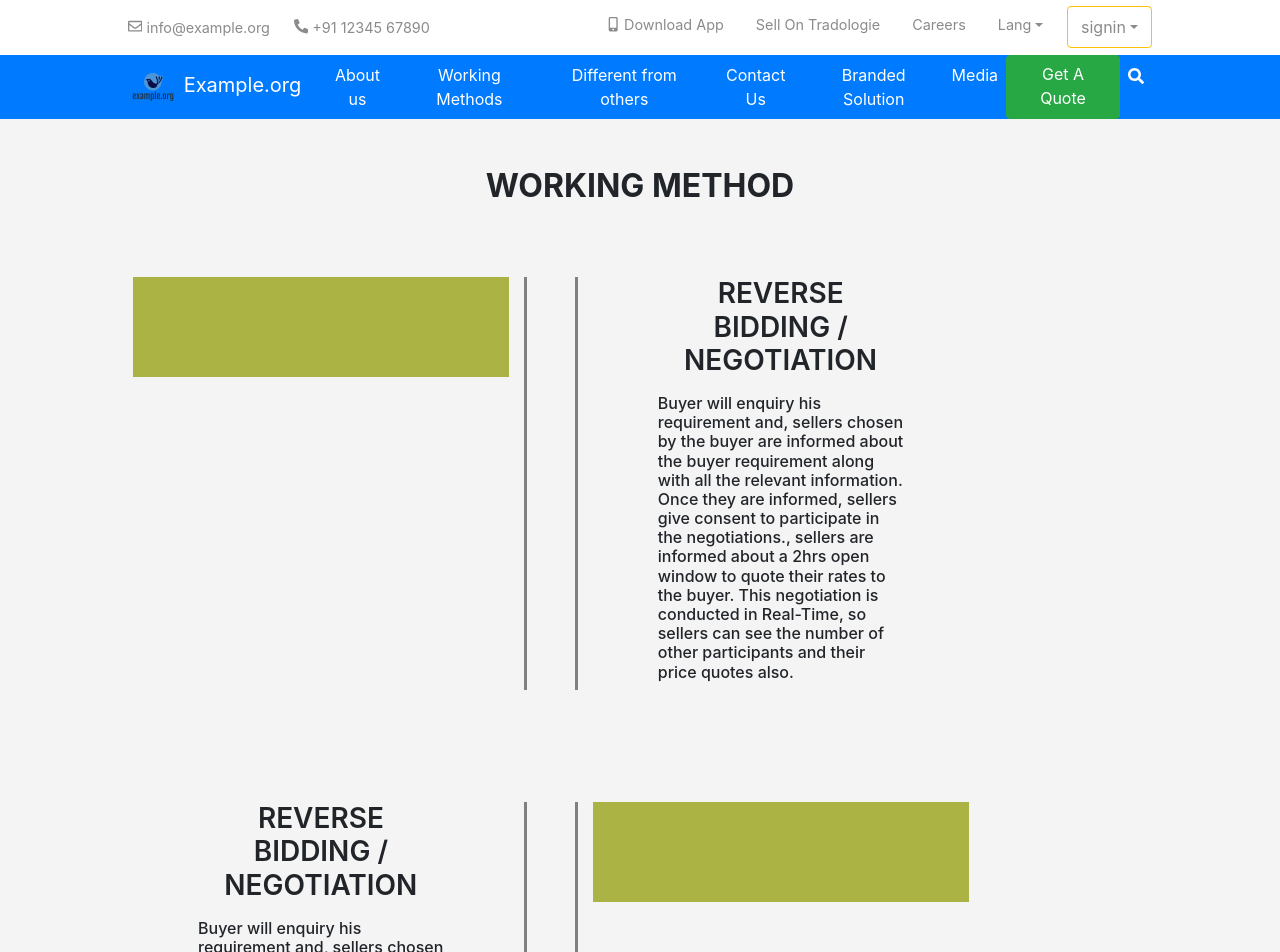
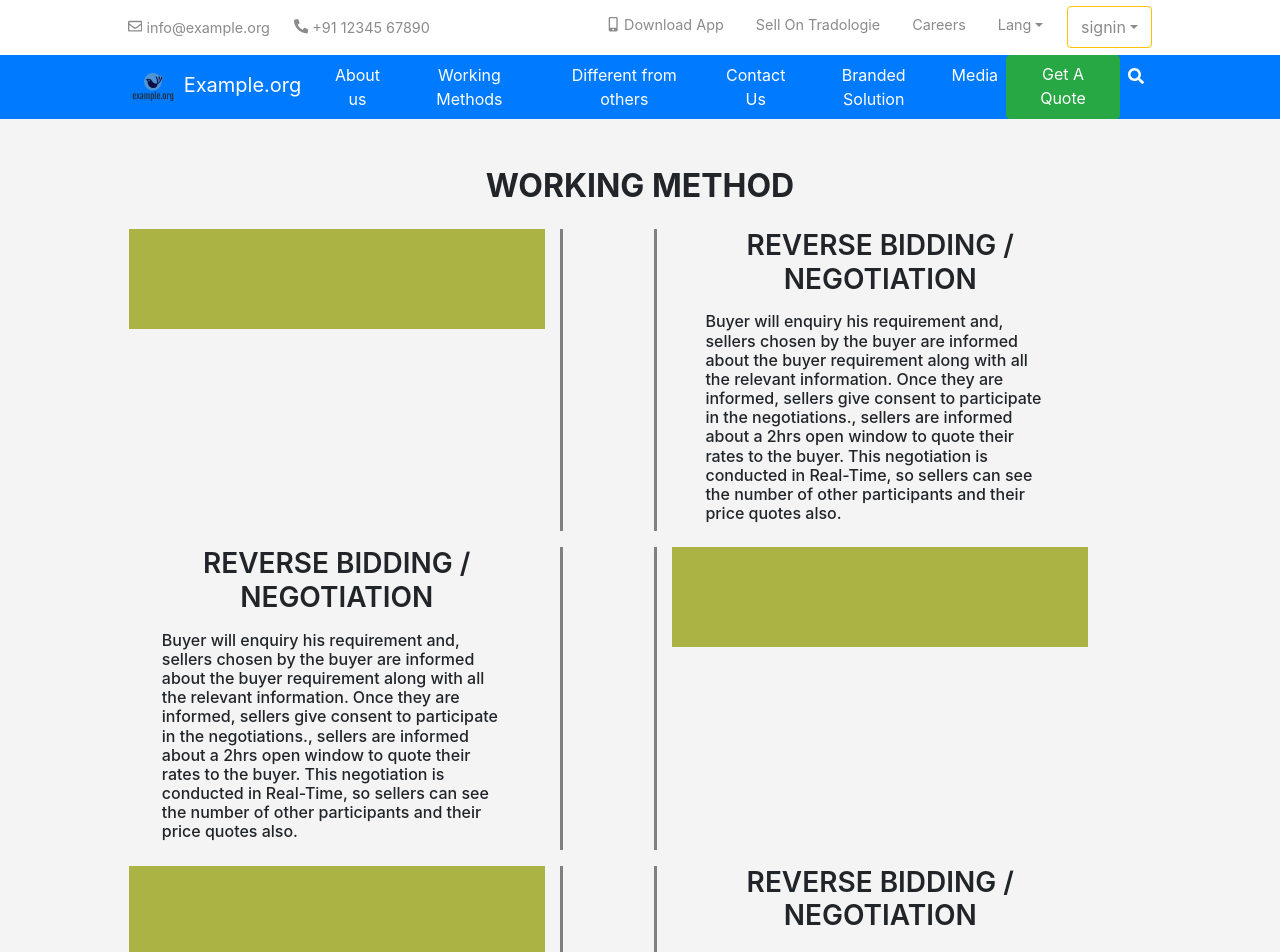
Before and after one commit to ikabir21/shopping-site-bootstrap, a React (Create React App) app: page /Working in a window 1280 px wide. Shown: the top 952 px of the page. Built offline with nearby package versions, Linux system fonts and the light colour scheme.

Commit message:
padding fixed

```diff
--- a/src/Components/Working/Working.js
+++ b/src/Components/Working/Working.js
@@ -9,7 +9,7 @@ const Cards = (props) => {
       {
         props.obj.map(obj => {
           return(
-            <Row className="mt-3 p-5 mr-5">
+            <Row style={{display: "flex", flexDirection: "row", justifyContent: "space-evenly"}} className="mt-3 mr-5">
               {
                 obj.isLeft  ? (
                   <>
@@ -18,14 +18,14 @@ const Cards = (props) => {
                   <p style={{width: "100%", height: "100px", background: "#acb345"}}></p>
                 </div>
               </Col>
-              <Col lg={5} md className="text-center ml-5" style={{padding: "0 5rem", borderLeft: "3px solid gray"}}>
+              <Col lg={5} md className="text-center ml-5" style={{padding: "0 3rem", borderLeft: "3px solid gray"}}>
                 <h3 className="fw-600">{obj.heading}</h3>
                 <h6 className="mt-3 text-left">{obj.description}</h6>
               </Col>
               </>
                 ) : (
                   <>
-                  <Col lg={5} md className="text-center mr-5" style={{padding: "0 5rem", borderRight: "3px solid gray"}}>
+                  <Col lg={5} md className="text-center mr-5" style={{padding: "0 3rem", borderRight: "3px solid gray"}}>
                 <h3 className="fw-600">{obj.heading}</h3>
                 <h6 className="mt-3 text-left">{obj.description}</h6>
               </Col>
```
